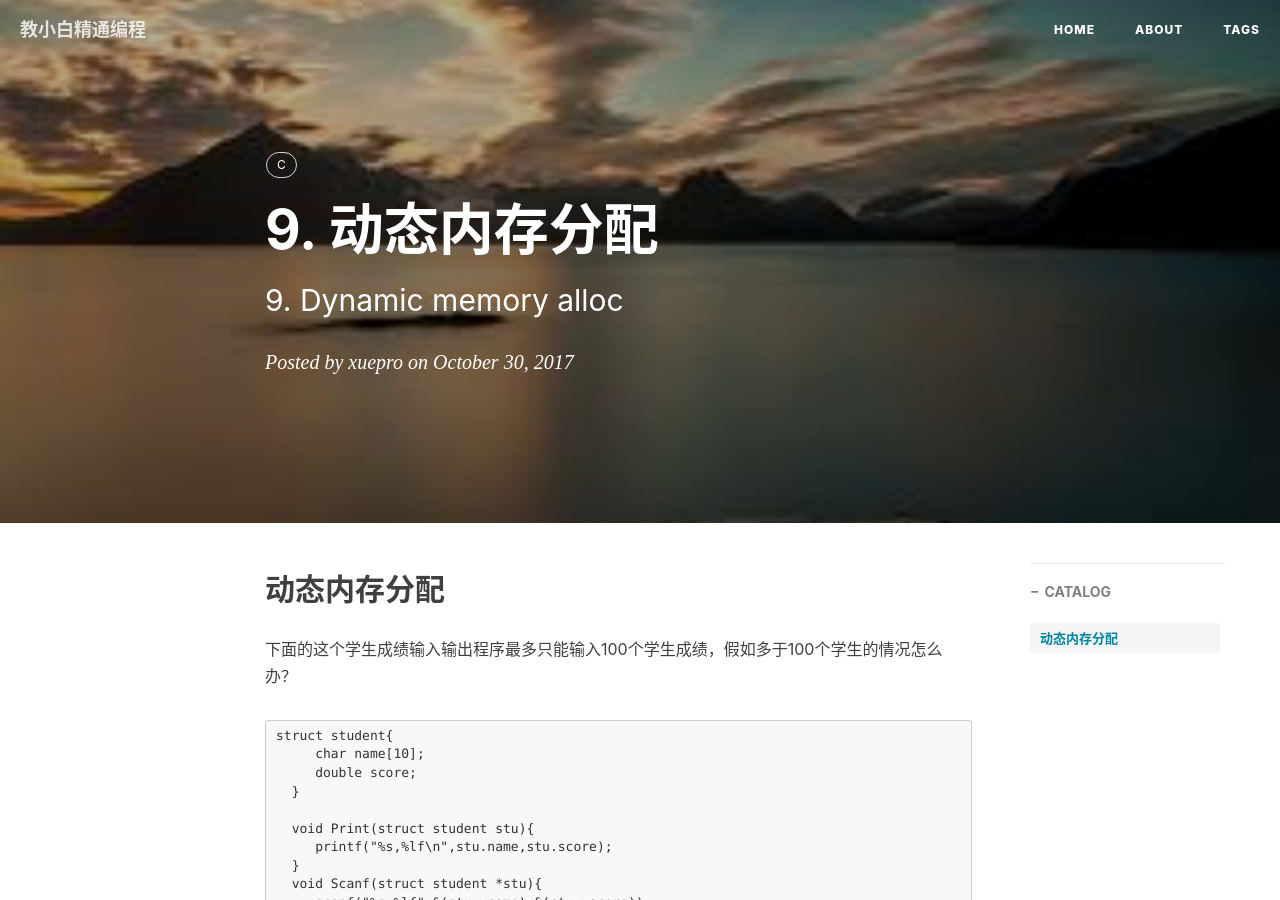
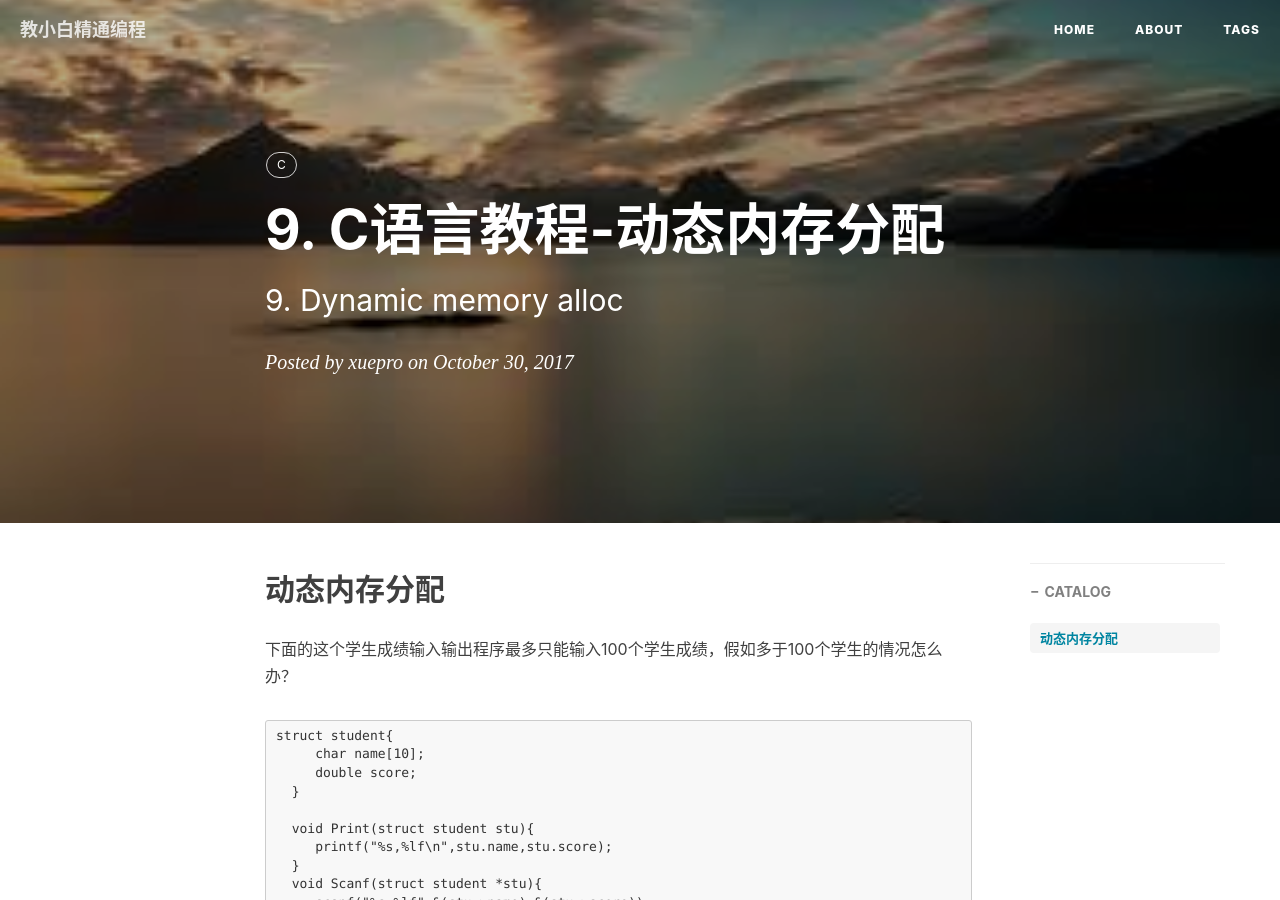
Before and after one commit to xuepro/xuepro.github.io, a Jekyll site: the page built from _posts/2017-10-30-9. C语言教程-动态内存分配.md, in a window 1280 px wide and 900 px high. Built offline with Jekyll 4.4.1, drawn with Linux system fonts in a browser that asks for light colours; nearby versions of some CDN libraries; comment, search, counter and statistics services are not loaded.

Commit message:
Update and rename 2017-10-30-9. dynamic_memory_allocation.md to 2017-10-30-9. C语言教程-动态内存分配.md

```diff
--- a/_posts/2017-10-30-9. dynamic_memory_allocation.md
+++ b/_posts/2017-10-30-9. C语言教程-动态内存分配.md
@@ -1,6 +1,6 @@
 ---
 layout:       post
-title:        "9. 动态内存分配"
+title:        "9. C语言教程-动态内存分配"
 subtitle:     "9. Dynamic memory alloc"
 date:         2017-10-30 12:09:00
 author:       "xuepro"
```
